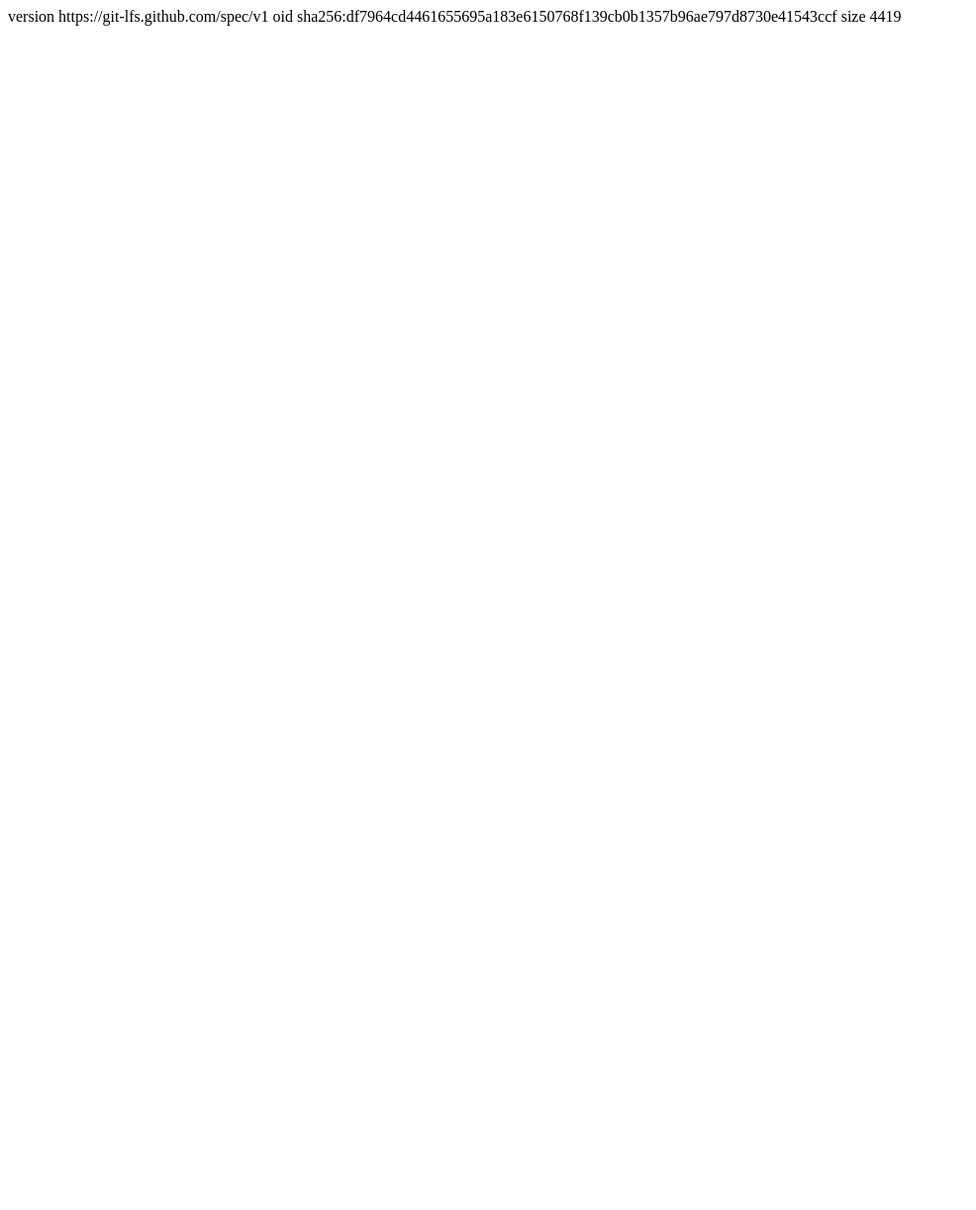
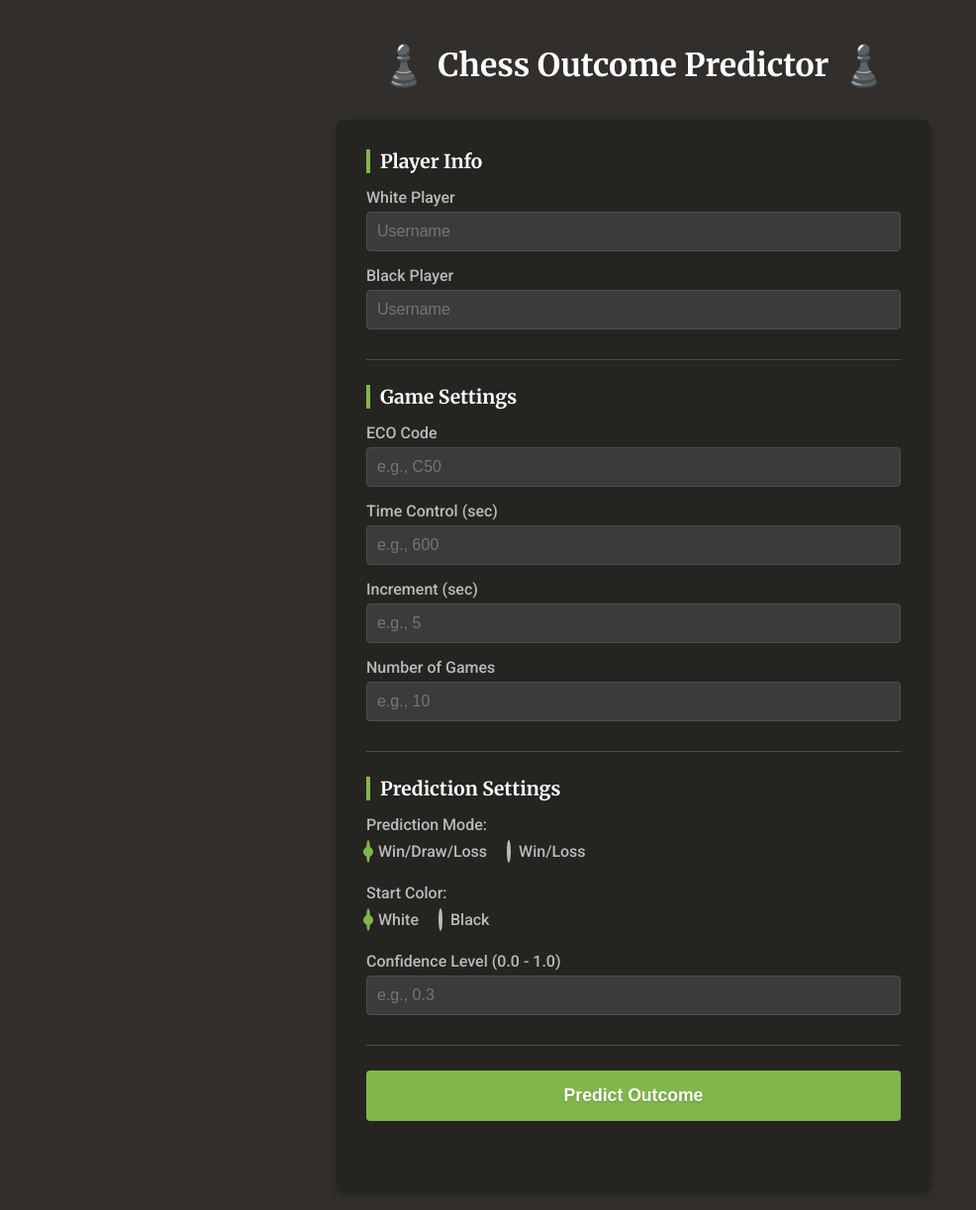
Before and after one commit to LuuMTran/Chess_Predictor, a Flask app: page / in a window 1280 px wide. Shown: the whole page at 99% size, without its empty margins (0-986 px from the left). Before the commit the page ends 26 px from the top, so only its background shows below. Run offline with Flask 3, Linux system fonts and the light colour scheme.

Commit message:
Add files via upload

```diff
--- a/templates/index.html
+++ b/templates/index.html
@@ -1,3 +1,96 @@
-version https://git-lfs.github.com/spec/v1
-oid sha256:df7964cd4461655695a183e6150768f139cb0b1357b96ae797d8730e41543ccf
-size 4419
+<!DOCTYPE html>
+<html lang="en">
+<head>
+    <meta charset="UTF-8" />
+    <meta name="viewport" content="width=device-width, initial-scale=1.0" />
+    <link href="https://fonts.googleapis.com/css2?family=Merriweather:wght@400;700&family=Roboto:wght@400;500&display=swap" rel="stylesheet">
+    <link rel="stylesheet" href="{{ url_for('static', filename='style.css') }}">
+    <title>Chess Outcome Predictor</title>
+</head>
+<body>
+    <div class="main-container">
+        <header>
+            <h1><span class="chess-icon">♟️</span> Chess Outcome Predictor <span class="chess-icon">♟️</span></h1>
+        </header>
+
+        <div class="card">
+            <div class="input-section">
+                <h2>Player Info</h2>
+                <div class="input-group">
+                    <label for="username_white">White Player</label>
+                    <input type="text" id="username_white" placeholder="Username" />
+                </div>
+                <div class="input-group">
+                    <label for="username_black">Black Player</label>
+                    <input type="text" id="username_black" placeholder="Username" />
+                </div>
+            </div>
+
+            <div class="input-section">
+                <h2>Game Settings</h2>
+                <div class="input-group">
+                    <label for="eco">ECO Code</label>
+                    <input type="text" id="eco" placeholder="e.g., C50" />
+                </div>
+                <div class="input-group">
+                    <label for="time">Time Control (sec)</label>
+                    <input type="number" id="time" placeholder="e.g., 600" />
+                </div>
+                <div class="input-group">
+                    <label for="increment">Increment (sec)</label>
+                    <input type="number" id="increment" placeholder="e.g., 5" />
+                </div>
+                <div class="input-group">
+                    <label for="num_game">Number of Games</label>
+                    <input type="number" id="num_game" placeholder="e.g., 10" />
+                </div>
+            </div>
+
+            <div class="input-section">
+                <h2>Prediction Settings</h2>
+                 <div class="toggle-group">
+                    <label>Prediction Mode:</label>
+                    <div class="radio-options">
+                        <label class="toggle-option">
+                            <input type="radio" name="mode" value="WDL" checked onclick="handleModeChange(this)">
+                            <span class="custom-radio"></span>
+                            Win/Draw/Loss
+                        </label>
+                        <label class="toggle-option">
+                            <input type="radio" name="mode" value="WL" onclick="handleModeChange(this)">
+                            <span class="custom-radio"></span>
+                            Win/Loss
+                        </label>
+                    </div>
+                </div>
+
+                <div class="toggle-group">
+                    <label>Start Color:</label>
+                    <div class="radio-options">
+                        <label class="toggle-option">
+                            <input type="radio" name="start" value="white" checked onclick="handleStartChange(this)">
+                            <span class="custom-radio"></span>
+                            White
+                        </label>
+                        <label class="toggle-option">
+                            <input type="radio" name="start" value="black" onclick="handleStartChange(this)">
+                            <span class="custom-radio"></span>
+                            Black
+                        </label>
+                    </div>
+                </div>
+                 <div class="input-group">
+                    <label for="confident">Confidence Level (0.0 - 1.0)</label>
+                    <input type="number" id="confident" step="0.01" placeholder="e.g., 0.3" />
+                </div>
+            </div>
+
+            <button id="predictButton" class="cta-button">Predict Outcome</button>
+            <div id="result-container">
+                <p id="result"></p>
+            </div>
+        </div>
+    </div>
+    <script src="{{ url_for('static', filename='script.js') }}"></script>
+</body>
+</html>
```
